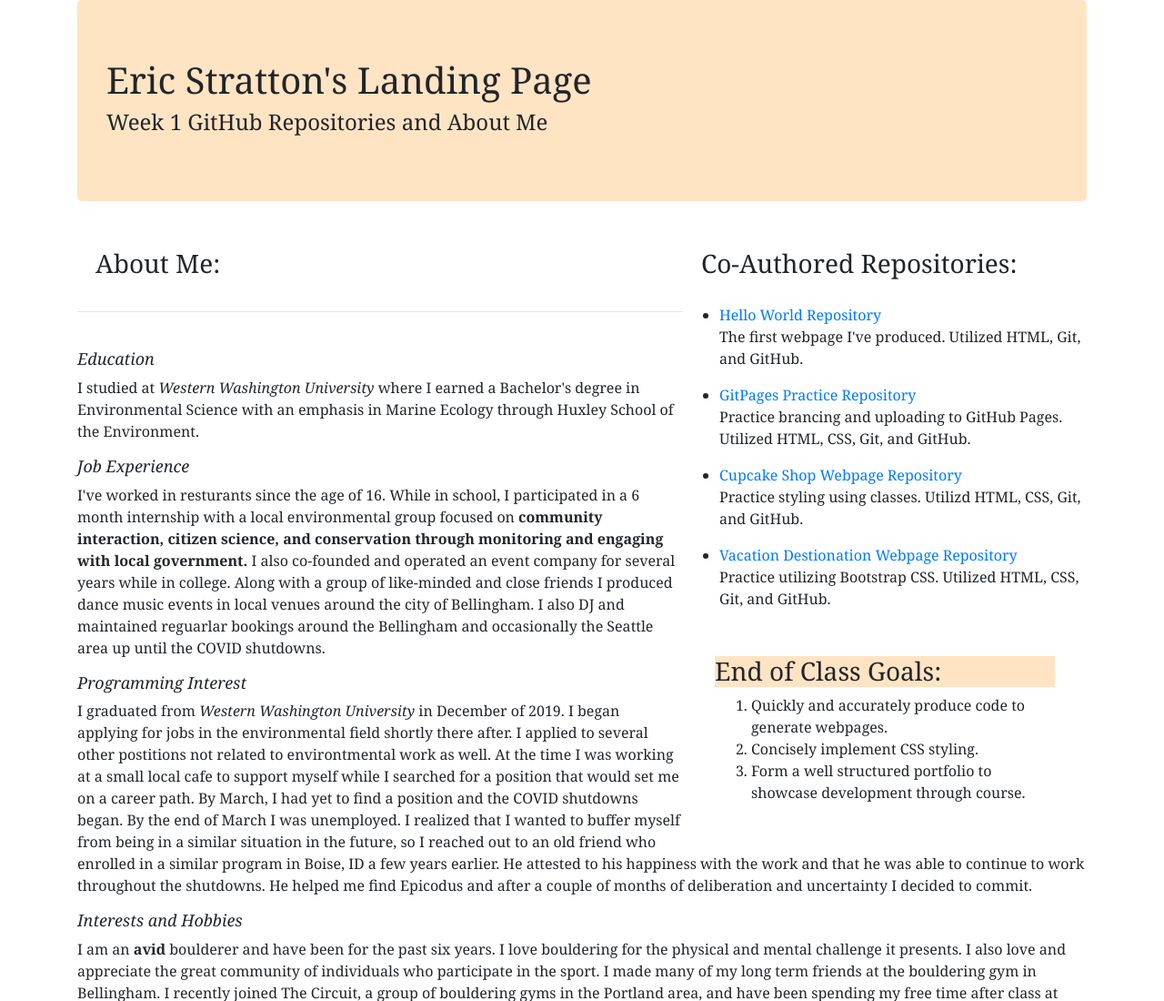
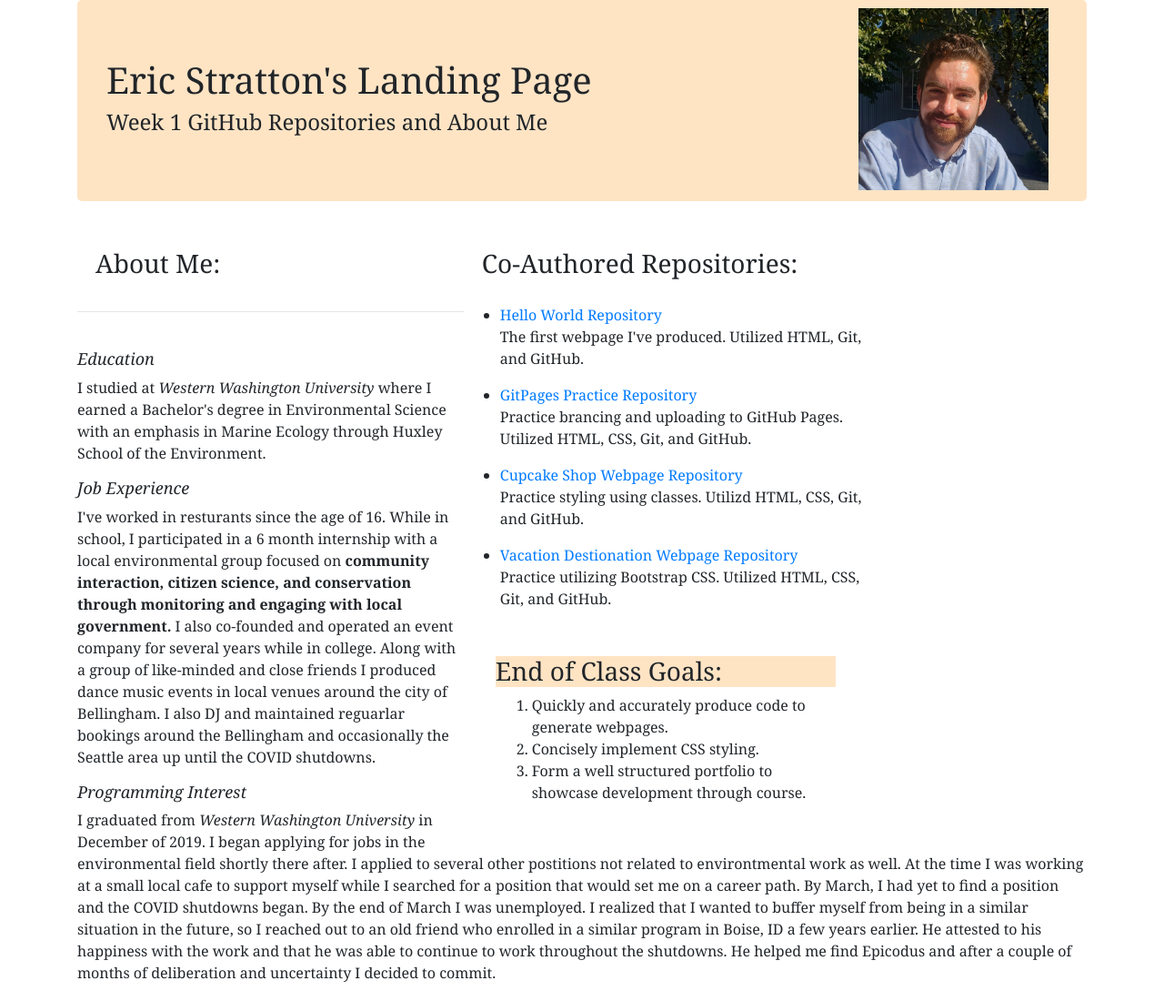
Before and after one commit to EricStratton/landing-page, a plain HTML site: page index.html in a window 1280 px wide. Shown: the top 1100 px of the page at 91% size. Drawn offline with Linux system fonts and the light colour scheme; files whose address does not match are found by name.

Commit message:
add image formatting, working to stop image from moving text below

```diff
--- a/css/styles.css
+++ b/css/styles.css
@@ -3,6 +3,16 @@
 }
 .jumbotron {
   background-color: bisque;
+}
+img {
+  float: right;
+  height: 200px;
+  width: 20%;
+  top: -55px;
+  right: 10px;
+  position: relative;
+  box-sizing: border-box;
+  display: block;
 }
 .header {
   font-style: italic;
--- a/index.html
+++ b/index.html
@@ -8,6 +8,7 @@
   <body>
     <div class="container">
       <div class="jumbotron">
+        <img src="C:\Users\Eric\desktop\landing-page\img\IMG_0772.jpg" alt="image of a happy sunkissed bb">
         <h1>Eric Stratton's Landing Page</h1>
         <div class="sq">
           <h4>
```
Also changed, not shown: img/IMG_0772.jpg (added).
